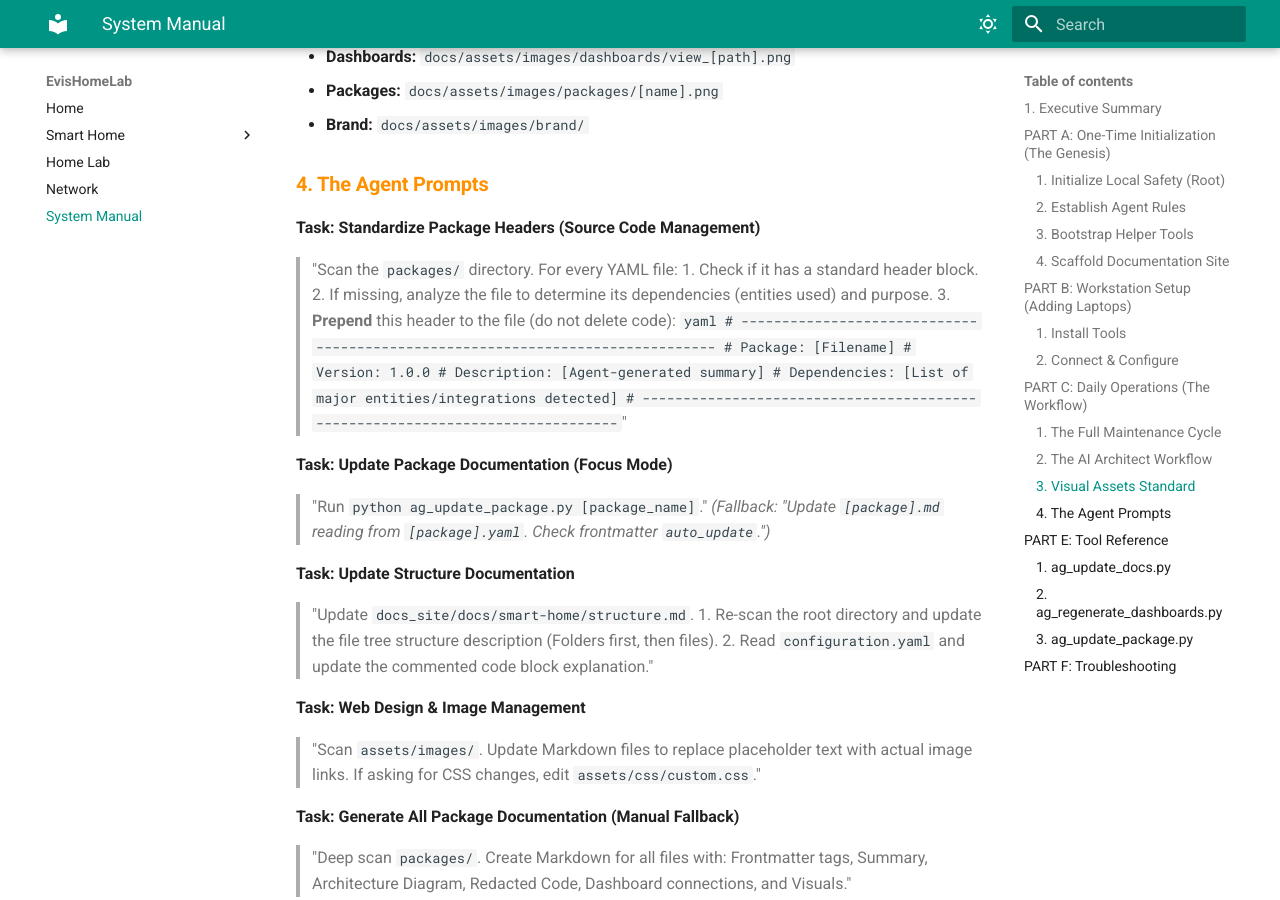
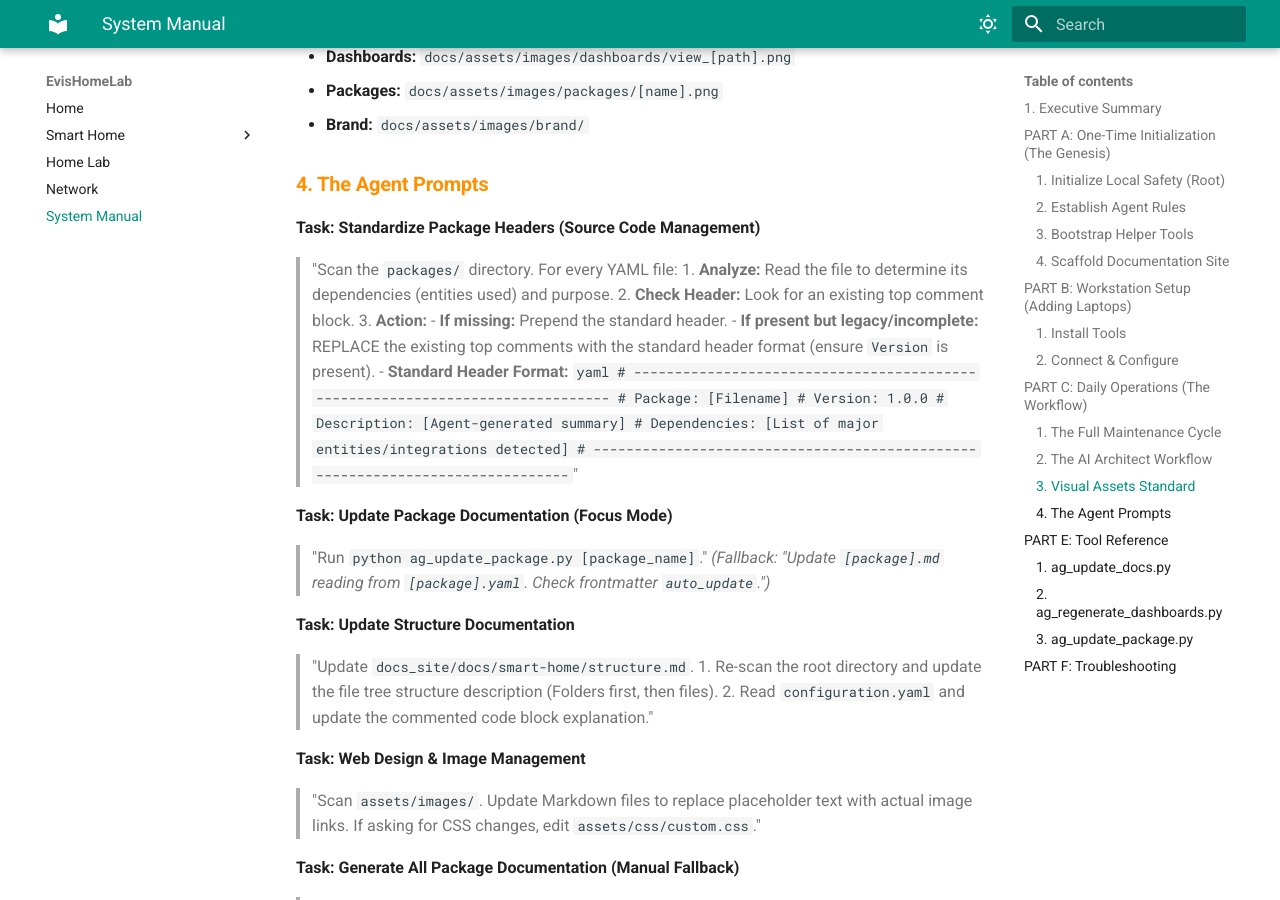
Before and after one commit to EvisHome/EvisHomeLab, an MkDocs documentation site: the page built from docs/system_manual/setup_guide.md, in a window 1280 px wide and 900 px high, scrolled down 2111 px. Built offline with MkDocs 1.6.1 and Material for MkDocs 9.7.7, drawn with Linux system fonts in a browser that asks for light colours; some of the changed text lies outside the part shown.

Commit message:
Update Docs Split

````diff
--- a/docs/system_manual/setup_guide.md
+++ b/docs/system_manual/setup_guide.md
@@ -68,9 +68,12 @@ Create `.antigravity/rules.md`:
 
 **Task: Standardize Package Headers (Source Code Management)**
 > "Scan the `packages/` directory. For every YAML file:
-> 1. Check if it has a standard header block.
-> 2. If missing, analyze the file to determine its dependencies (entities used) and purpose.
-> 3. **Prepend** this header to the file (do not delete code):
+> 1. **Analyze:** Read the file to determine its dependencies (entities used) and purpose.
+> 2. **Check Header:** Look for an existing top comment block.
+> 3. **Action:**
+>    - **If missing:** Prepend the standard header.
+>    - **If present but legacy/incomplete:** REPLACE the existing top comments with the standard header format (ensure `Version` is present).
+>    - **Standard Header Format:**
 >    ```yaml
 >    # ------------------------------------------------------------------------------
 >    # Package: [Filename]
````
Also changed, not shown: other parts of docs/system_manual/setup_guide.md (+1 -1 lines).
